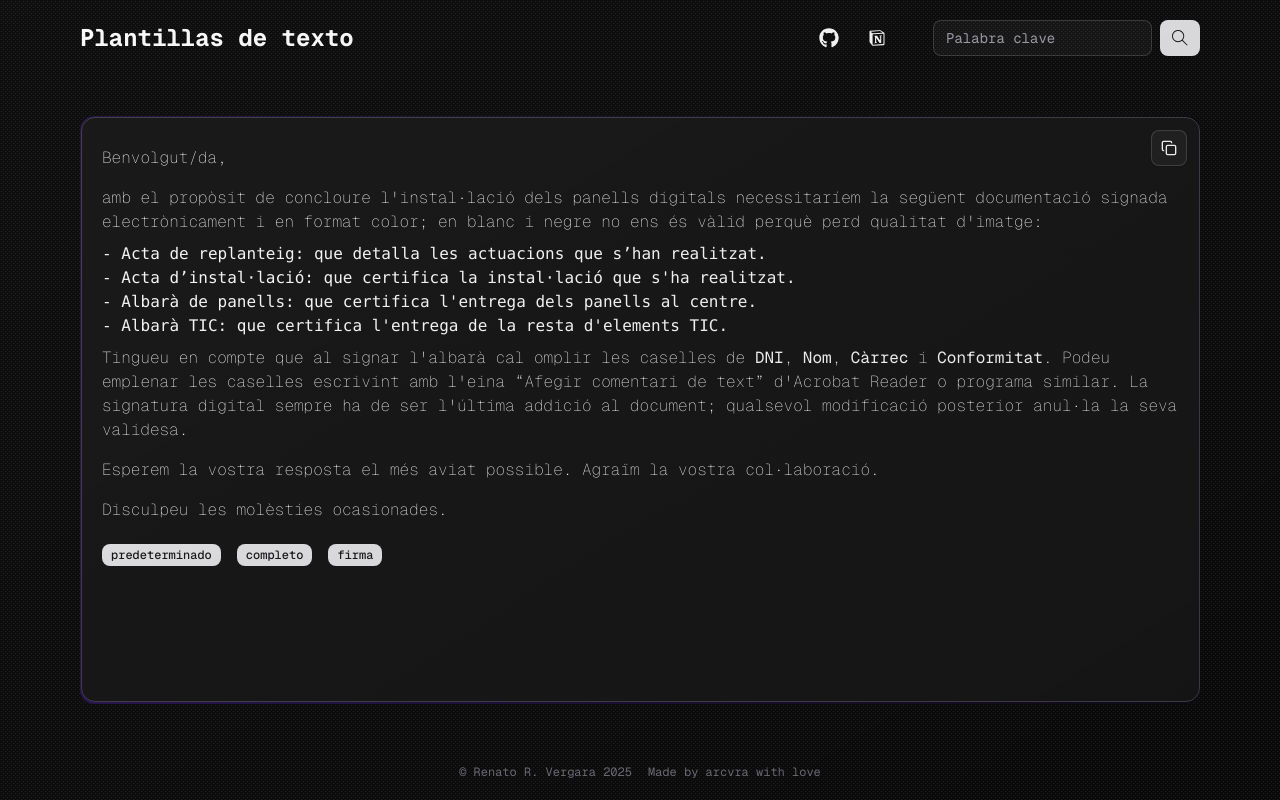
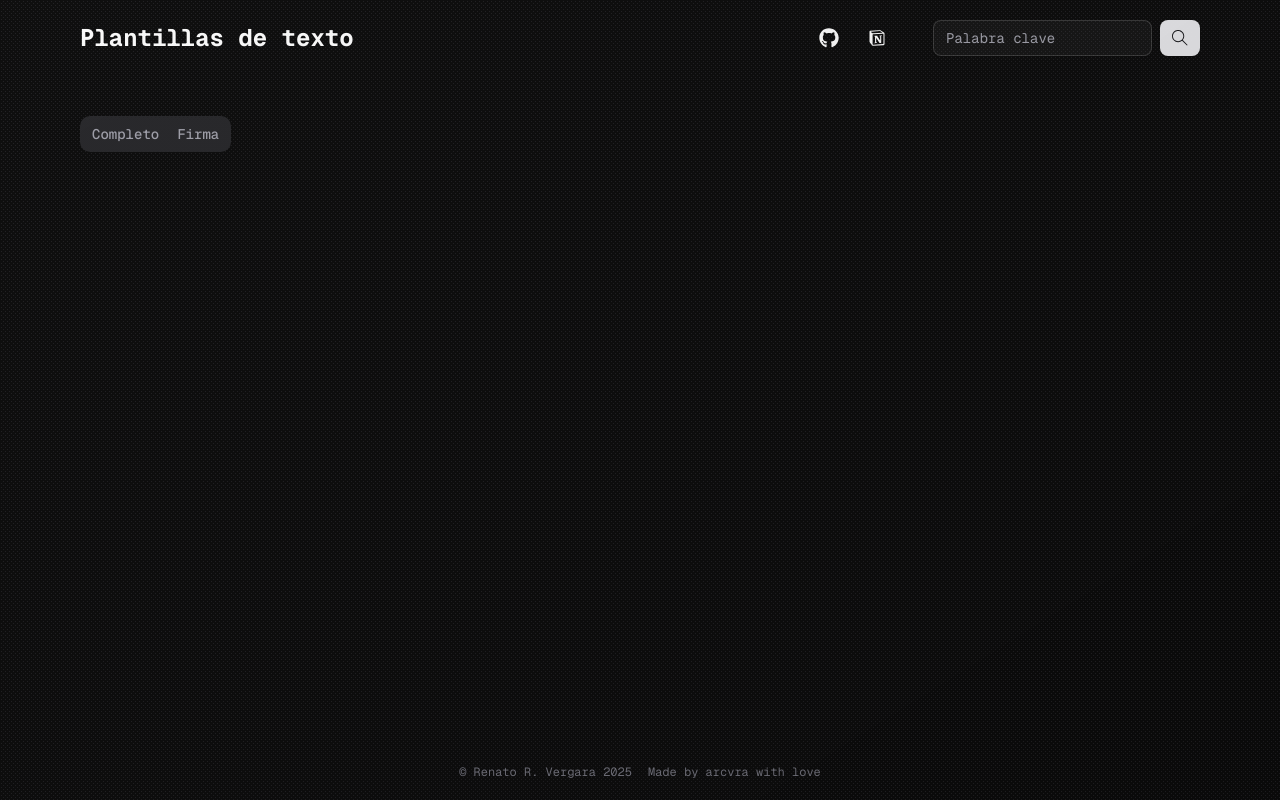
Before and after one commit to arcvra/indic_blueprints, a Next.js app in the folder client/: page / in a window 1280 px wide. Built offline with nearby package versions, Linux system fonts and the light colour scheme.

Commit message:
feat: add CustomTabs component (shadcn/ui) to render filtered content by category
BREAKING CHANGE(page): replaces previous flat render method with tabbed interface via CustomTabs

TODO: add more categories tabs and polish UI style

```diff
--- a/client/app/page.js
+++ b/client/app/page.js
@@ -1,14 +1,12 @@
 import templates from "@/app/data/templates.json";
-import { MapItems } from "@/app/features/RenderCards";
-import { filterByCategory } from "@/utils/filterByCategory";
+import { CustomTabs } from "@/components/CustomTabs";
 
 export default function Home() {
 
-  const items = filterByCategory({ file: templates, tag: "predeterminado" });
-
   return (
     <main className="main-layout grid px-20 gap-y-20 bg-black-900 py-10">
-      <MapItems items={items} />
+
+      <CustomTabs file={templates} />
     </main>
   );
 }
--- /dev/null
+++ b/client/components/CustomTabs.jsx
@@ -0,0 +1,21 @@
+import { MapItems } from "@/app/features/RenderCards"
+import { filterByCategory } from "@/utils/filterByCategory"
+import { Tabs, TabsContent, TabsList, TabsTrigger } from "@/components/ui/tabs"
+
+export function CustomTabs({ file }) { // TODO: add categories and style
+    return (
+        <Tabs defaultValue="account">
+            <TabsList>
+                <TabsTrigger value="completo">Completo</TabsTrigger>
+                <TabsTrigger value="firma">Firma</TabsTrigger>
+            </TabsList>
+            <TabsContent value="completo">
+                <MapItems items={filterByCategory({ file: file, tag: "completo" })} />
+            </TabsContent>
+            <TabsContent value="firma">
+                <MapItems items={filterByCategory({ file: file, tag: "firma" })} />
+            </TabsContent>
+        </Tabs>
+
+    )
+}
```
